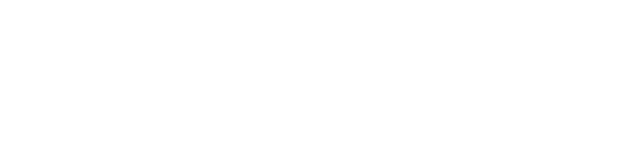
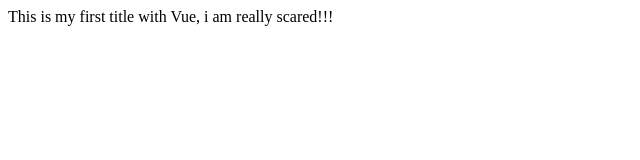
Before and after one commit to samuelecozzubbo/vue-hello, a plain HTML site: page index.html in a window 1280 px wide. Shown: the whole page, without its empty margins (0-640 px from the left). Drawn offline with nearby package versions, Linux system fonts and the light colour scheme.

Commit message:
Feat: h1 print in DOM with data

```diff
--- a/index.html
+++ b/index.html
@@ -10,7 +10,7 @@
 <body>
     <main>
         <div id="container">
-
+            {{message}}
         </div>
     </main>
     <script src="js/script.js"></script>
--- a/js/script.js
+++ b/js/script.js
@@ -1,3 +1,4 @@
+//Stampare a schermo un messaggio all’interno di un h1, utilizzando i data.
 //estrapoliamo il metodo del framework che ci permetterà di creare l'app vue
 const { createApp } = Vue ;
 //creiamo un istanza di un'app Vue e la colleghiamo al nostro tag di contenitore
@@ -5,9 +6,7 @@ createApp( {
     //tutti i dati della applicazione
     data() {
         return {
-            userName: '',
-            userSurname: '',
-            mieClassi: 'red'
+            message: 'This is my first title with Vue, i am really scared!!!'
         }
     }
 }).mount('#container')
```
